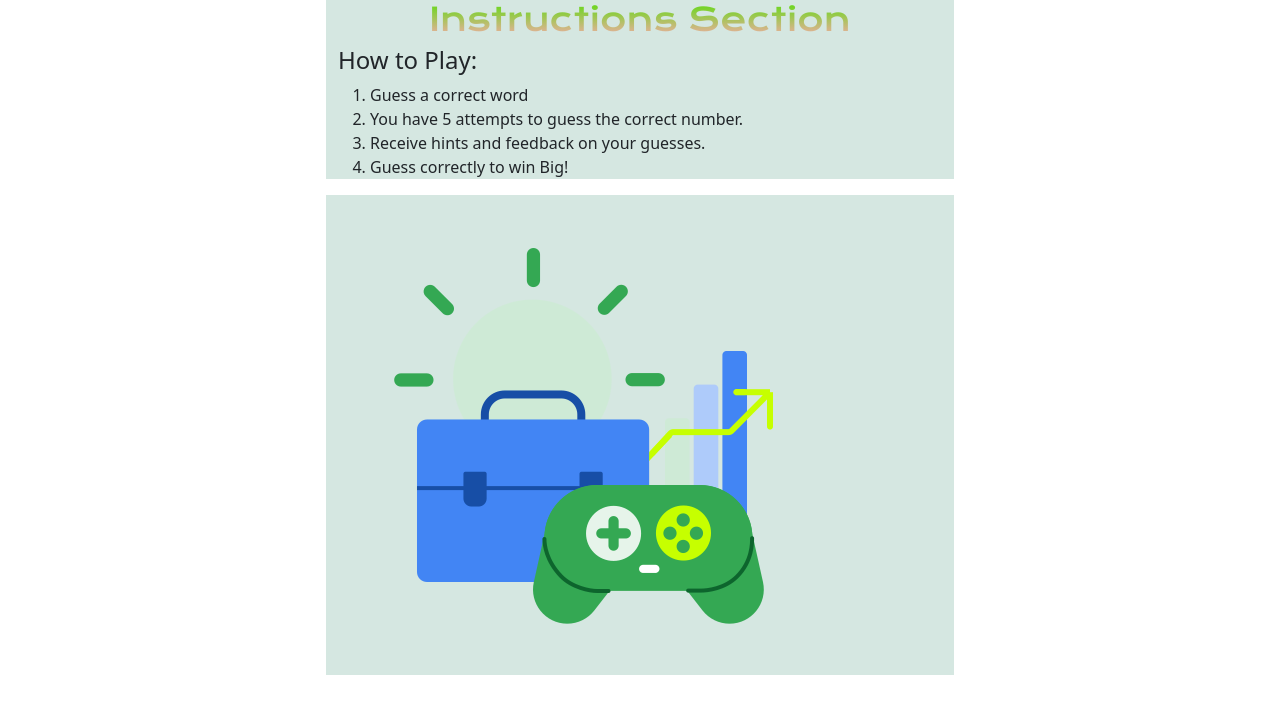
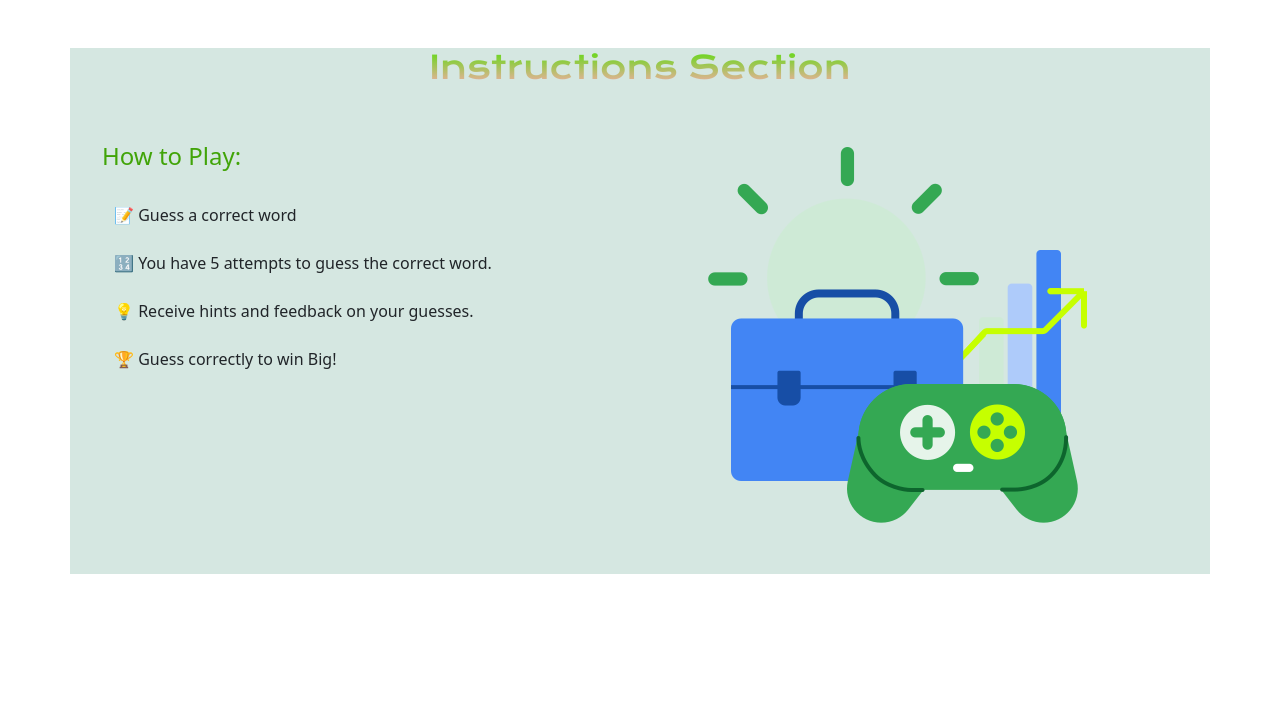
Before and after one commit to maheeen-khan/Guessing-Game, a plain HTML site: page pages/instruction.html in a window 1280 px wide. Drawn offline with nearby package versions, Linux system fonts and the light colour scheme.

Commit message:
instruction page completed

```diff
--- a/pages/instruction.html
+++ b/pages/instruction.html
@@ -7,36 +7,45 @@
 
     <link rel="stylesheet" href="../style.css">
     <link rel="stylesheet" href="../bootstrap-5.3.3-dist/css/bootstrap.min.css">
+    <link rel="stylesheet" href="https://cdnjs.cloudflare.com/ajax/libs/animate.css/4.1.1/animate.min.css"/>
 
 </head>
 <body>
 
-    <!-- <div class="container"> -->
-        <div class="container-fluid">
+    <div class="container">
 
-    <div class="container col-lg-6 col-md-6 col-sm-12">
+        <div class="head text-center mt-5">
+            <h2>Instructions Section</h2>
+        </div>
 
-    <div class="head text-center">
-        <h2>Instructions Section</h2>
-    </div>
 
-    <h4>How to Play:</h4>
+        <div class="row flex-lg-row-reverse flex-md-row-reverse">
 
+            <div class="col-lg-6 col-md-6 col-sm-12">
+                <img src="../images/business-games-transformation.png" alt="game" class="img-fluid animate__animated animate__heartBeat">
+            </div>
+
+    <div class="col-lg-6 col-md-6 col-sm-12  mt-5">
+
+
+
+    <h4 class="inst-head">How to Play:</h4>
+    <br>
     <ol>
-        <li>Guess a correct word</li>
-        <li>You have 5 attempts to guess the correct number.</li>
-        <li>Receive hints and feedback on your guesses.</li>
-        <li>Guess correctly to win Big!</li>
+        <li>📝 Guess a correct word</li> <br>
+        <li>🔢 You have 5 attempts to guess the correct word.</li> <br>
+        <li>💡 Receive hints and feedback on your guesses.</li> <br>
+        <li>🏆 Guess correctly to win Big!</li> <br>
     </ol>
 
 </div>
 
-<div class="container col-lg-6 col-md-6 col-sm-12">
-    <img src="../images/business-games-transformation.png" alt="game" class="img-fluid">
+
+
 </div>
 
-<!-- </div>cont -->
-</div>
+</div><!-- cont -->
+
 
     <script src="../bootstrap-5.3.3-dist/js/bootstrap.min.js"></script>
     <script src="../index.js"></script>
--- a/style.css
+++ b/style.css
@@ -25,3 +25,13 @@ button a{
 .card :hover{
     cursor: pointer;
 }
+
+/* Instruction page */
+
+.inst-head{
+    color: #41a408;
+    padding-left: 20px;
+}
+ol{
+    list-style-type: none;
+}
```
